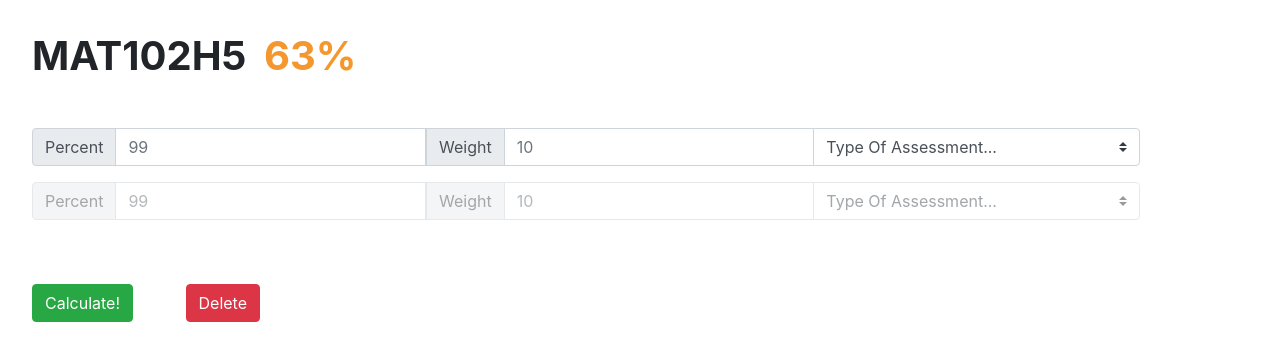
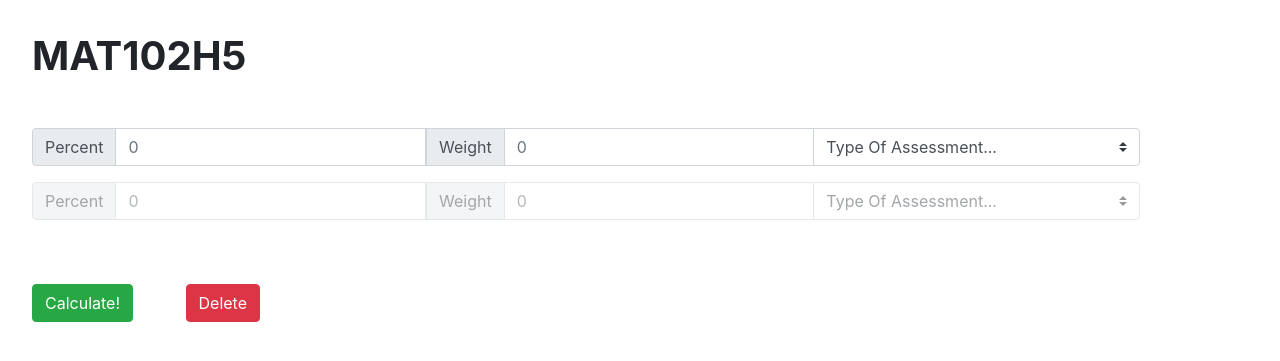
Before and after one commit to abdullaaaah/gpa-calculator, a Flask app: page / in a window 1280 px wide. Shown: the top 361 px of the page. Run offline with Flask 2, Linux system fonts and the light colour scheme; some libraries are stand-ins or nearby versions.

Commit message:
dont remember but it was soemthing

```diff
--- a/static/scripts/add_row.js
+++ b/static/scripts/add_row.js
@@ -13,11 +13,11 @@ function add_field()
                 <div class='input-group-prepend'> \
                     <span class='input-group-text'>Percent</span> \
                 </div> \
-                <input name = 'a"+ num_fields +",mark' type='text' class='form-control' placeholder=99 aria-describedby=basic-addon1> \
+                <input name = 'a"+ num_fields +",mark' type='text' class='form-control' placeholder='0' aria-describedby=basic-addon1> \
                   <div class='input-group-prepend'> \
                       <span class='input-group-text'>Weight</span> \
                   </div> \
-                <input name = 'a" + num_fields + ",weight' type='text' class='form-control' placeholder='10' aria-describedby='basic-addon1'> \
+                <input name = 'a" + num_fields + ",weight' type='text' class='form-control' placeholder='0' aria-describedby='basic-addon1'> \
                 <select class='custom-select'> \
                             <option selected>Type Of Assessment...</option> \
                             <option value='1'>Exam</option> \
--- a/templates/index.html
+++ b/templates/index.html
@@ -15,7 +15,7 @@
 
     <h1 class="p-3 m-3 font-weight-bold">
         MAT102H5
-        <span class="m-2" id="markView" style="color:#f3972e;">63%</span>
+        <span class="m-2" id="markView" style="color:#f3972e;"></span>
     </h1>
     <div class="p-3 m-3 container">
       <form id="gpaForm">
@@ -23,11 +23,11 @@
             <div class="input-group-prepend">
                 <span class="input-group-text">Percent</span>
             </div>
-            <input name="a1,mark" type="text" class="form-control" placeholder="99" aria-describedby="basic-addon1">
+            <input name="a1,mark" type="text" class="form-control" placeholder="0" aria-describedby="basic-addon1">
             <div class="input-group-prepend">
                 <span class="input-group-text">Weight</span>
             </div>
-            <input name="a1,weight" type="text" class="form-control" placeholder="10" aria-describedby="basic-addon1">
+            <input name="a1,weight" type="text" class="form-control" placeholder="0" aria-describedby="basic-addon1">
             <select class="custom-select">
                 <option selected>Type Of Assessment...</option>
                 <option value="1">Exam</option>
@@ -41,11 +41,11 @@
             <div class="input-group-prepend">
                 <span class="input-group-text">Percent</span>
             </div>
-            <input name = "a2,mark" type="text" class="form-control" placeholder="99" aria-describedby="basic-addon1">
+            <input name = "a2,mark" type="text" class="form-control" placeholder="0" aria-describedby="basic-addon1">
             <div class="input-group-prepend">
                 <span class="input-group-text">Weight</span>
             </div>
-            <input name = "a2,weight" type="text" class="form-control" placeholder="10" aria-describedby="basic-addon1">
+            <input name = "a2,weight" type="text" class="form-control" placeholder="0" aria-describedby="basic-addon1">
             <select class="custom-select">
                 <option selected>Type Of Assessment...</option>
                 <option value="1">Exam</option>
```
